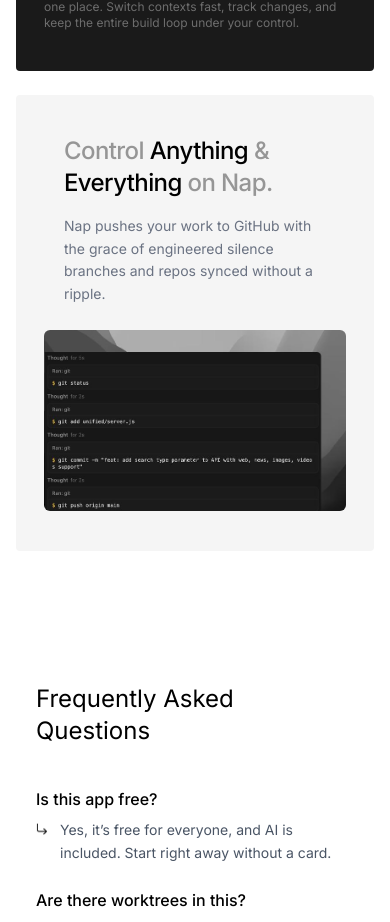
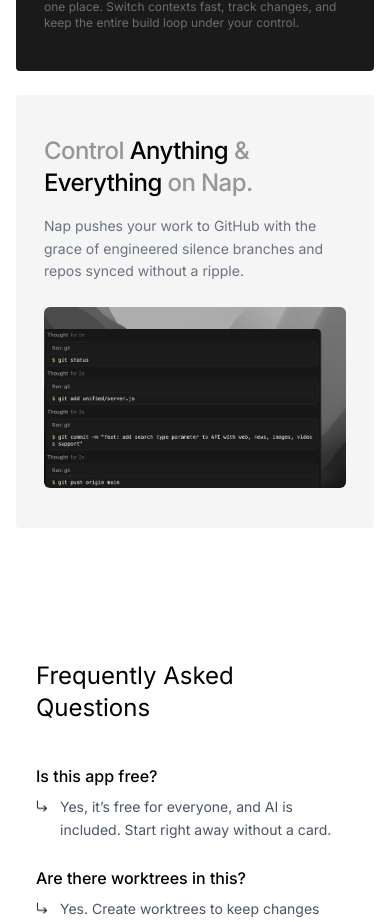
Before and after one commit to farzeenilyaszargar/nap-ide, a Next.js app: page / in a window 390 px wide. Shown: the part 1694-2616 px from the top of the page. Built offline with nearby package versions, Linux system fonts and the light colour scheme.

Commit message:
Align mobile padding in third feature

```diff
--- a/components/features.tsx
+++ b/components/features.tsx
@@ -37,7 +37,7 @@ export default function Features() {
                         </div>
                     </div>
                     <div className="flex flex-col gap-6 bg-[#F5F5F5] rounded-sm sm:rounded-lg p-7 py-10 text-left overflow-hidden md:flex-row md:items-center">
-                        <div className="w-full px-5 md:w-1/3">
+                        <div className="w-full md:w-1/3">
                             <h3 className="text-2xl sm:text-4xl font-medium tracking-tight mb-4 text-[#969696]">
                                 Control <span className="text-black">Anything</span> &amp; <span className="text-black">Everything</span> on Nap.
                             </h3>
```
